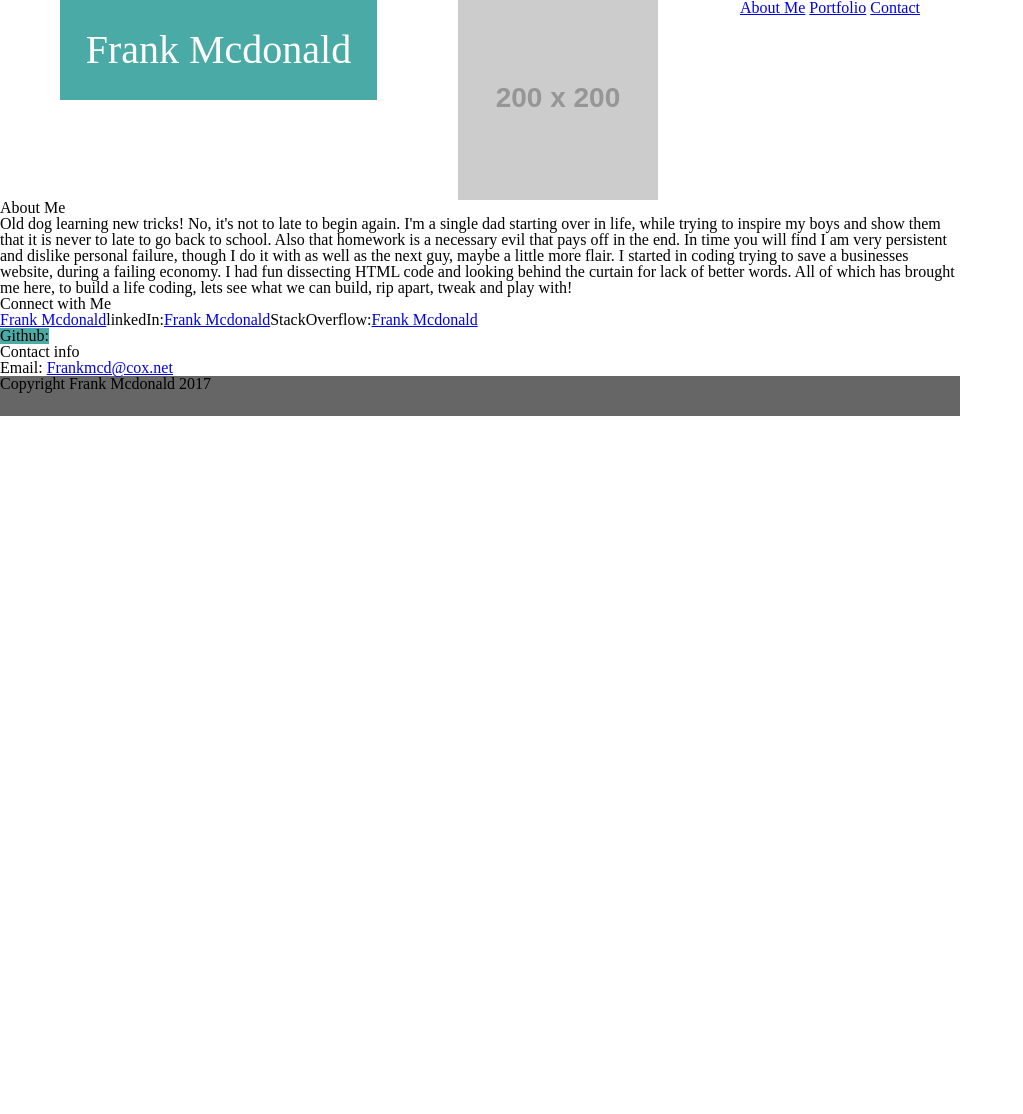
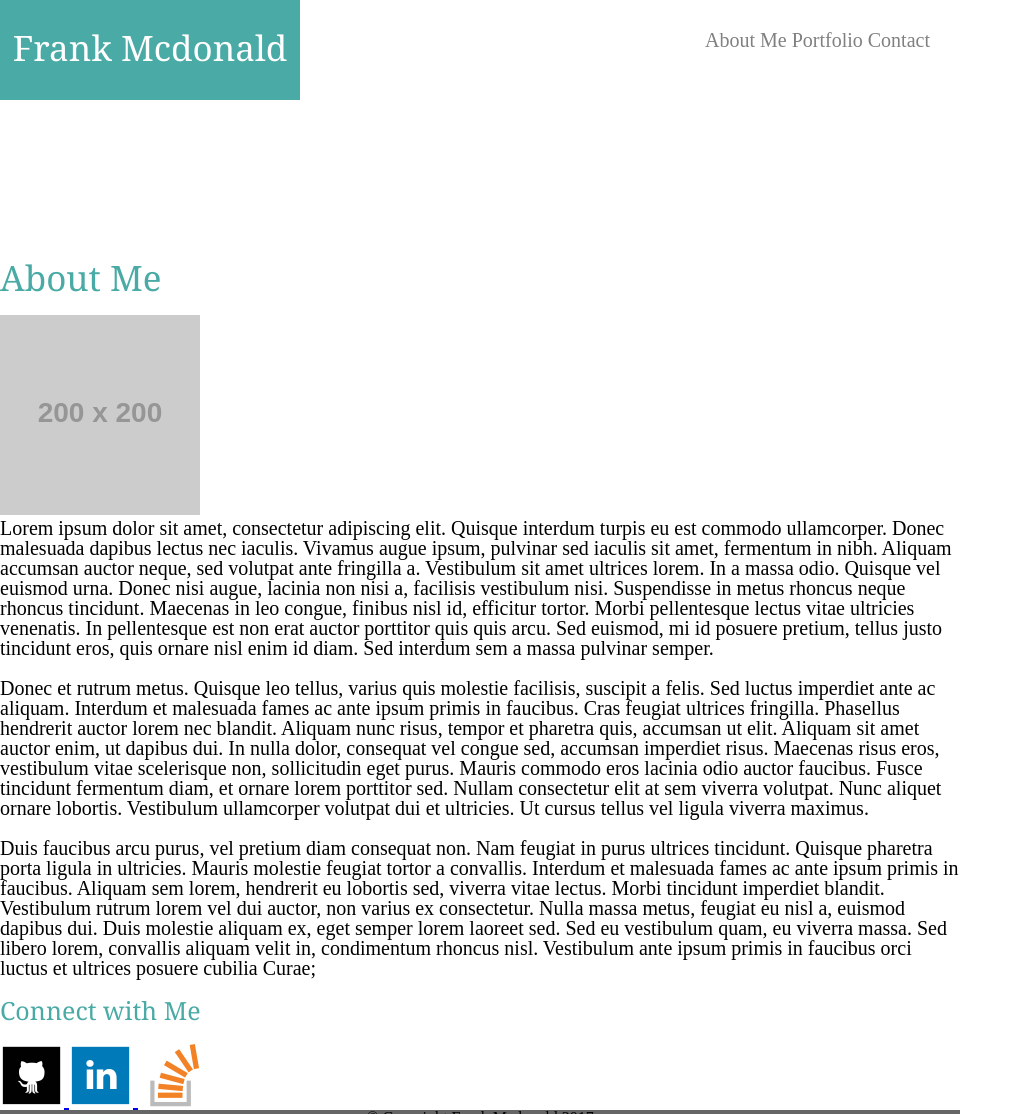
Before and after one commit to Morecai/Basic-Portfolio, a plain HTML site: page index.html in a window 1280 px wide. Shown: the top 1114 px of the page, without its empty margins (0-1023 px from the left). Before the commit the page ends 800 px from the top, so only its background shows below. Drawn offline with Linux system fonts and the light colour scheme; placeholder pictures from the web are drawn by us.

Commit message:
changes to html and css

```diff
--- a/assets/css/style.css
+++ b/assets/css/style.css
@@ -2,45 +2,100 @@
     box-sizing: border-box;
 }
 
-h1 {
-    text-align: center;
-    background: #4aaaa5;
-    font-size: 40px;
-    color: white;
-    float: left;
-    padding: 30px 10px 30px 10px;
-    margin-left: 60px;
-    width: 33%;
-}
-
-#title {
-    margin-bottom: 10px;
-    font-size: 50px;
-    color: black;
-    text-align: left;
-    background-color: #4aaaa5;
-    display: inline;
-}
-
-nav {
-    float: right;
-    margin-right: 40px;
-}
-
-
-/* Key holdover color change */
-
-nav:hover .offcanvas a:focus {
-    color: #f1f1f1;
-}
-
 body {
+    height: 100%;
     margin: 0px;
     padding: 0px;
     width: 960px;
     height: 650px;
     background-color: #ffffff
+    font-size: 18px;
 }
+
+h1,h2,h3,p {
+    margin-bottom: 20px;
+}
+
+h1,h2,h3 {
+    font-family: 'Georgia' , Times, Times New Roman, serif;
+    color: #4aaaa5;
+}
+
+h1 {
+    font-size: 35px;
+}
+
+h2,h3 {
+    font-size: 25px;
+}
+
+#main-container {
+    padding-top: 130px;
+}
+
+.mainsection {
+	text-align: center;
+    background: #4aaaa5;
+    float: left;
+    padding: 30px 10px 30px 10px;
+    margin-left: 60px;
+    width: 100%;
+}
+
+.auth-img {
+    width: 20px;
+    height: auto;
+    float: left;
+
+}
+nav {
+    float: right;
+    margin: 30px 30px 0 0;
+}
+
+nav a {
+    color: grey;
+    display: inline;
+    text-decoration: none;
+}
+
+.container{
+    width: 100%
+    max-width: 960px;
+    margin-right: 0;
+    clear: both;
+    font-size: 20px;
+}
+#master{
+    background-color: #ffffff;
+    margin: 0 0 30px;
+    overflow: auto;
+    text-align: center;
+
+}
+
+#logo{
+    width: 300px;
+    height: 100px;
+    font-size: 35px;
+    background-color: #4aaaa5;
+    float: left;
+    font-family: 'Georgia' , Times, Times New Roman, serif;
+    text-align: center;
+    color: white;
+    text-decoration: none;
+    padding: 30px 10px 30px 10px;
+
+}
+.socialLinks{
+	margin-bottom: 10px;
+    font-size: 50px;
+    float: right;
+    margin-right: 40px;
+    padding: 40px;
+    display: inline-block;
+}
+
 
 table {
     border: 10px;
@@ -51,16 +106,11 @@ table {
 img {
     margin-left: auto;
     margin-right: auto;
-    display: block;
+    display: inline-block;
 }
 
 * {
     margin: 0;
-}
-
-html,
-body {
-    height: 100%;
 }
 
 .page-wrap {
@@ -82,4 +132,7 @@ body {
 
 .site-footer {
     background: #666666;
+    text-align: center;
 }
+
+html,
--- a/index.html
+++ b/index.html
@@ -2,10 +2,6 @@
 <html lang="en-us">
 
 <head>
-    <!-- iconj.com favicon code -->
-    <link href="http://www.iconj.com/icon.php?pid=zin3hwuts7" rel="shortcut icon" type="image/x-icon">
-    <link href="http://www.iconj.com/gif_icon.php?pid=zin3hwuts7" rel="shortcut icon" type="image/gif">
-    <!-- end of iconj.com favicon code -->
     <meta charset="utf-8">
     <title>Frank Mcdonald</title>
     <link href="assets/css/reset.css" rel="stylesheet" type="text/css">
@@ -13,32 +9,50 @@
 </head>
 
 <body>
+    <header id="master">
+
         <div class="container">
+            <a href="index.html/" id="logo">Frank Mcdonald</a>
                 <nav>
-            <a href="/About%20Me/">About Me</a> <a href="/Portfolio/">Portfolio</a> <a href="/Contact">Contact</a>
+                    <a href="/index.html/">About Me</a>
+                    <a href="/portfolio.html/">Portfolio</a>
+                    <a href="/contact.html">Contact</a>
                 </nav>
-        <h1>Frank Mcdonald</h1>
+
+    </header>
+
+<div id="main-container" class="container">
+    <section class="Main">
+        <h1>About Me</h1>
+
         <img alt="Frank Mcdonald" src="http://placehold.it/200x200" />
-        <section id="main-bio">
-            <h2>About Me</h2>
-            <p>Old dog learning new tricks! No, it's not to late to begin again. I'm a single dad starting over in life, while trying to inspire my boys and show them that it is never to late to go back to school. Also that homework is a necessary evil that pays off in the end. In time you will find I am very persistent and dislike personal failure, though I do it with as well as the next guy, maybe a little more flair. I started in coding trying to save a businesses website, during a failing economy. I had fun dissecting HTML code and looking behind the curtain for lack of better words. All of which has brought me here, to build a life coding, lets see what we can build, rip apart, tweak and play with!</p>
+
+        <p>Lorem ipsum dolor sit amet, consectetur adipiscing elit. Quisque interdum turpis eu est commodo ullamcorper. Donec malesuada dapibus lectus nec iaculis. Vivamus augue ipsum, pulvinar sed iaculis sit amet, fermentum in nibh. Aliquam accumsan auctor neque, sed volutpat ante fringilla a. Vestibulum sit amet ultrices lorem. In a massa odio. Quisque vel euismod urna. Donec nisi augue, lacinia non nisi a, facilisis vestibulum nisi. Suspendisse in metus rhoncus neque rhoncus tincidunt. Maecenas in leo congue, finibus nisl id, efficitur tortor. Morbi pellentesque lectus vitae ultricies venenatis. In pellentesque est non erat auctor porttitor quis quis arcu. Sed euismod, mi id posuere pretium, tellus justo tincidunt eros, quis ornare nisl enim id diam. Sed interdum sem a massa pulvinar semper.</p>
+
+        <p>Donec et rutrum metus. Quisque leo tellus, varius quis molestie facilisis, suscipit a felis. Sed luctus imperdiet ante ac aliquam. Interdum et malesuada fames ac ante ipsum primis in faucibus. Cras feugiat ultrices fringilla. Phasellus hendrerit auctor lorem nec blandit. Aliquam nunc risus, tempor et pharetra quis, accumsan ut elit. Aliquam sit amet auctor enim, ut dapibus dui. In nulla dolor, consequat vel congue sed, accumsan imperdiet risus. Maecenas risus eros, vestibulum vitae scelerisque non, sollicitudin eget purus. Mauris commodo eros lacinia odio auctor faucibus. Fusce tincidunt fermentum diam, et ornare lorem porttitor sed. Nullam consectetur elit at sem viverra volutpat. Nunc aliquet ornare lobortis. Vestibulum ullamcorper volutpat dui et ultricies. Ut cursus tellus vel ligula viverra maximus.</p>
+
+        <p>Duis faucibus arcu purus, vel pretium diam consequat non. Nam feugiat in purus ultrices tincidunt. Quisque pharetra porta ligula in ultricies. Mauris molestie feugiat tortor a convallis. Interdum et malesuada fames ac ante ipsum primis in faucibus. Aliquam sem lorem, hendrerit eu lobortis sed, viverra vitae lectus. Morbi tincidunt imperdiet blandit. Vestibulum rutrum lorem vel dui auctor, non varius ex consectetur. Nulla massa metus, feugiat eu nisl a, euismod dapibus dui. Duis molestie aliquam ex, eget semper lorem laoreet sed. Sed eu vestibulum quam, eu viverra massa. Sed libero lorem, convallis aliquam velit in, condimentum rhoncus nisl. Vestibulum ante ipsum primis in faucibus orci luctus et ultrices posuere cubilia Curae;</p>
+
     </section>
-        <h2>Connect with Me</h2><a href="https://github.com/Morecai">Frank Mcdonald</a><strong>linkedIn:</strong><a href="https://www.linkedin.com/in/frank-mcdonald-a2395a138/">Frank Mcdonald</a><strong>StackOverflow:</strong><a href="#">Frank Mcdonald</a>
-        <table id="connect">
-            <tr>
-                <td colspan="" headers="" rowspan="">Github:</td>
-            </tr>
-        </table>
-        <h2>Contact info</h2>
-        <ul>
-            <li>
-                <strong>Email:</strong> <a href="#">Frankmcd@cox.net</a>
-            </li>
-        </ul>
+
+    <section id="socialLinks">
+        <div id="connect">
+            <h2>Connect with Me</h2>
+            <a href="https://github.com/Morecai" target="_blank"><img id="gitHub" src="assets/images/github.png"></img>
+            </a>
+            <a href="https://www.linkedin.com/in/frank-mcdonald-a2395a138/" target="_blank"><img id="linkedIn" src="assets/images/linkedin.png"></img>
+            </a>
+            <a href="http://stackoverflow.com/users/7803081/frank-mcdonald" target="_blank"><img id="stackOverflow" src="assets/images/so-icon.png"></img>
+            </a>
+        </div>
+    </section>
+</div>
+
+
     <footer class="site-footer">
-            Copyright Frank Mcdonald 2017
+        &copy; Copyright Frank Mcdonald 2017
     </footer>
-    </div>
+
 </body>
 
 </html>
```
Also changed, not shown: contact.html (+50 -10 lines), portfolio.html (+57 -18 lines), reset.html (added, +31 -0 lines), assets/images/Drivnglessons.jpg (renamed from assets/images/Drivng lessons.jpg), assets/images/github.png (renamed from assets/images/1491627022_github_square_black.png), assets/images/linkedin.png (renamed from assets/images/1491628062_linkedin_square_color.png), assets/images/so-icon.png (renamed from assets/images/1491627295_stackoverflow.png). Lines whose indentation alone changed are shown as unchanged.
